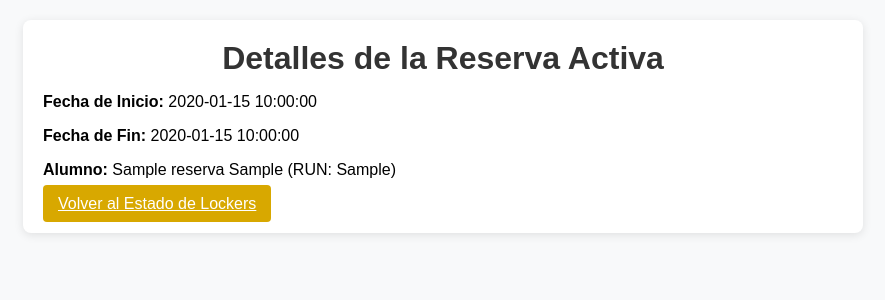
After one commit to Ghost14643/lockerDuoc, a Flask app: template templates/reserva_activa.html in a window 1280 px wide. The commit adds this page. Shown: the top 300 px of the page, without its empty margins (197-1082 px from the left). Run offline with Flask 3, Linux system fonts and the light colour scheme; the template is opened without the code that fills it: most values are stand-ins (such as "Sample title", 1, 10 or a date in 2020); some libraries are stand-ins or nearby versions.

Commit message:
Reserva_Activa

```diff
--- a/app.py
+++ b/app.py
@@ -86,7 +86,38 @@ def index():
     cursor.close()
     return render_template('index.html', datos=translated_data)
 
-@app.route('/add', methods=['POST'])
+# Nueva ruta para mostrar la reserva activa de un locker
+@app.route('/reserva_activa/<int:locker_id>')
+@app.route('/reserva_activa/<int:locker_id>')
+def reserva_activa(locker_id):
+    cursor = mysql.connection.cursor()
+
+    # Obtener los datos de la reserva activa del locker seleccionado
+    query = """
+        SELECT r.fecha_inicio, r.fecha_fin, a.pNombreAlumno, a.apPaternoAlumno, a.runAlumno
+        FROM reserva_alumno r
+        INNER JOIN alumno a ON r.alumno_runAlumno = a.runAlumno
+        WHERE r.locker_idLocker = %s AND r.estadoReserva_idEstadoReserva = 1
+    """
+    cursor.execute(query, (locker_id,))
+    reserva = cursor.fetchone()  # Asumimos que solo hay una reserva activa por locker
+
+    cursor.close()
+
+    if reserva:
+        reserva_data = {
+            'fecha_inicio': reserva[0],
+            'fecha_fin': reserva[1],
+            'nombre_alumno': reserva[2],
+            'apellido_alumno': reserva[3],
+            'run_alumno': reserva[4]
+        }
+        return render_template('reserva_activa.html', reserva=reserva_data)
+    else:
+        return f"No hay reservas activas para el locker con ID {locker_id}."
+
+
+
 def add_locker():
     numero = request.form['numero']
     piso = request.form['piso']
@@ -204,5 +235,7 @@ def cancel_reservation():
 
     return redirect('/')  # Redirige al índice después de cancelar
 
+
+
 if __name__ == '__main__':
     app.run(debug=True)
--- /dev/null
+++ b/templates/reserva_activa.html
@@ -0,0 +1,24 @@
+<!DOCTYPE html>
+<html lang="es">
+<head>
+    <meta charset="UTF-8">
+    <meta name="viewport" content="width=device-width, initial-scale=1.0">
+    <title>Reserva Activa</title>
+    <link rel="stylesheet" href="{{ url_for('static', filename='css/styles.css') }}">
+</head>
+<body>
+    <div class="container">
+        <div class="header">
+            <h1>Detalles de la Reserva Activa</h1>
+        </div>
+
+        <div class="reserva-detalle">
+            <p><strong>Fecha de Inicio:</strong> {{ reserva.fecha_inicio }}</p>
+            <p><strong>Fecha de Fin:</strong> {{ reserva.fecha_fin }}</p>
+            <p><strong>Alumno:</strong> {{ reserva.nombre_alumno }} {{ reserva.apellido_alumno }} (RUN: {{ reserva.run_alumno }})</p>
+        </div>
+
+        <a href="/" class="btn btn-primary">Volver al Estado de Lockers</a>
+    </div>
+</body>
+</html>
```
Also changed, not shown: templates/index.html (+12 -3 lines).
